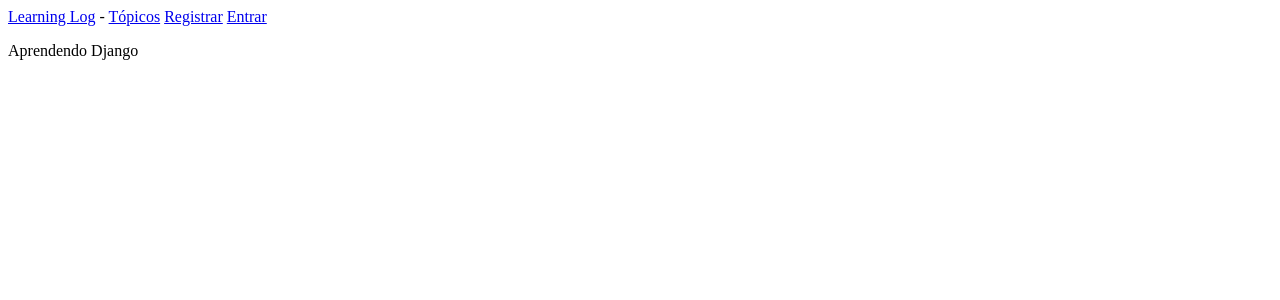
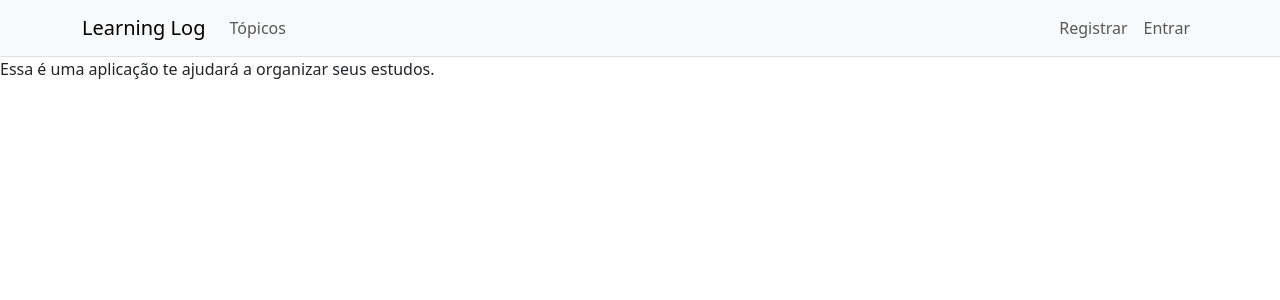
Before and after one commit to mmrosa-ibc/learning_log, a Django app: page / in a window 1280 px wide. Shown: the top 300 px of the page. Run offline with Django 5.2, Linux system fonts and the light colour scheme; some libraries are stand-ins or nearby versions.

Commit message:
feat: Adiciona bootstrap na aplicação e aplica em páginas

```diff
--- a/learning_log/settings.py
+++ b/learning_log/settings.py
@@ -39,6 +39,8 @@ INSTALLED_APPS = [
     'django.contrib.staticfiles',
     'learning_logs',
     'users',
+    # Apps de terceiros
+    'django_bootstrap5',
 ]
 
 MIDDLEWARE = [
--- a/learning_logs/templates/learning_logs/base.html
+++ b/learning_logs/templates/learning_logs/base.html
@@ -1,13 +1,62 @@
-<p>
-    <a href="{% url 'index' %}">Learning Log</a> -
-    <a href="{% url 'topics' %}">Tópicos</a>
-    {% if user.is_authenticated %}
-        Olá, {{ user.username }}
-        <a href="{% url 'logout' %}">Sair</a>
-    {% else %}
-        <a href="{% url 'register' %}">Registrar</a>
-        <a href="{% url 'login' %}">Entrar</a>
-    {% endif %}
-</p>
+{% load django_bootstrap5 %}
+<!DOCTYPE html>
+<html lang="pt-br">
+    <head>
+        <meta charset="UTF-8">
+        <meta http-equiv="X-UA-Compatible" content="ie=edge">
+        <meta name="viewport" content="width=device-width, initial-scale=1.0">
+        <meta name="description" content="Aplicação para anotações">
+        <meta name="keywords" content="May">
+        <title>Learning Log</title>
+        {% bootstrap_css %}
+        {% bootstrap_javascript %}
+    </head>
 
-{% block content %}{% endblock content %}
+    <body>
+        <nav class="navbar navbar-expand-md navbar-light bg-light border-bottom">
+            <div class="container">
+                <a class="navbar-brand" href="{% url 'index' %}">Learning Log</a>
+
+                <button
+                    class="navbar-toggler"
+                    type="button"
+                    data-bs-toggle="collapse"
+                    data-bs-target="#navbar"
+                    aria-controls="navbar"
+                    aria-expanded="false"
+                    aria-label="Alternar navegação"
+                >
+                    <span class="navbar-toggler-icon"></span>
+                </button>
+
+                <div id="navbar" class="collapse navbar-collapse">
+                    <ul class="navbar-nav me-auto mb-2 mb-md-0">
+                        <li class="nav-item">
+                            <a class="nav-link" href="{% url 'topics' %}">Tópicos</a>
+                        </li>
+                    </ul>
+
+                    <ul class="navbar-nav ms-auto">
+                        {% if user.is_authenticated %}
+                        <li class="nav-item">
+                            <span class="navbar-text">Olá, {{ user.username }}</span>
+                        </li>
+                        <li class="nav-item">
+                            <a class="nav-link" href="{% url 'logout' %}">Sair</a>
+                        </li>
+                        {% else %}
+                        <li class="nav-item">
+                            <a class="nav-link" href="{% url 'register' %}">Registrar</a>
+                        </li>
+                        <li class="nav-item">
+                            <a class="nav-link" href="{% url 'login' %}">Entrar</a>
+                        </li>
+                        {% endif %}
+                    </ul>
+                </div>
+            </div>
+        </nav>
+        {% block content %}{% endblock content %}
+    </body>
+
+</html>
--- a/learning_logs/templates/learning_logs/index.html
+++ b/learning_logs/templates/learning_logs/index.html
@@ -1,5 +1,5 @@
 {% extends "learning_logs/base.html" %}
 
 {% block content %}
-<p>Aprendendo Django</p>
+<p>Essa é uma aplicação te ajudará a organizar seus estudos.</p>
 {% endblock content %}
--- a/requirements.txt
+++ b/requirements.txt
@@ -1,4 +1,5 @@
 Django>=5.0,<6.0
+django-bootstrap5
 gunicorn>=21.2.0
 django
 requests
```
